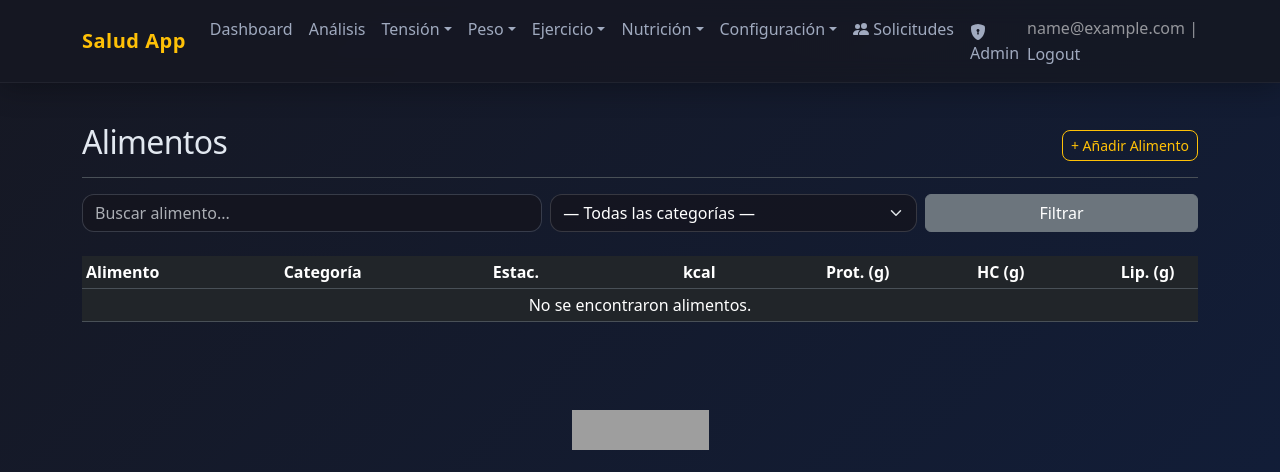
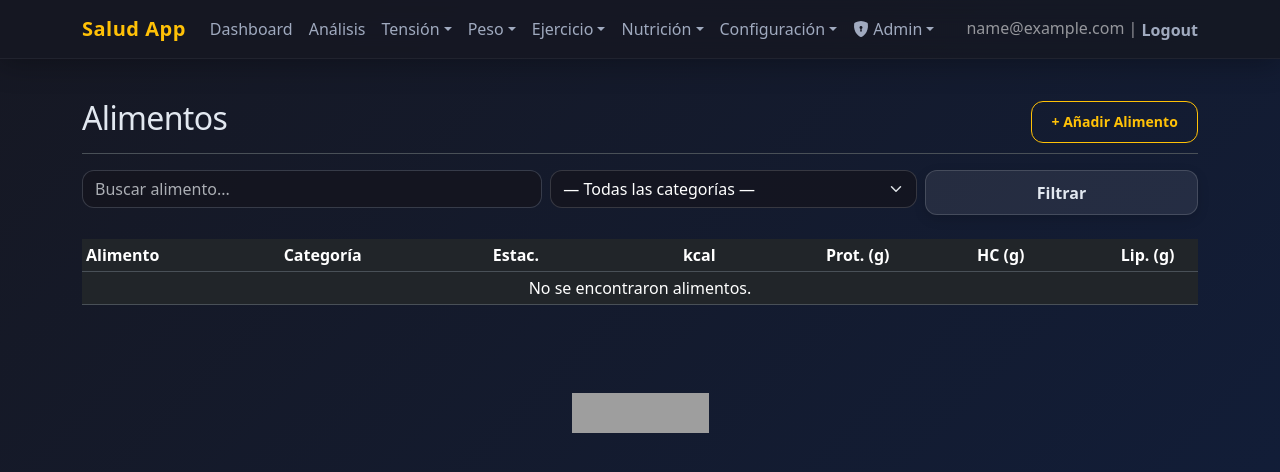
Before and after one commit to kikega/tension, a Django app: page /nutrition/foods/ in a window 1280 px wide. Shown: the top 472 px of the page. Run offline with Django 5.2, Linux system fonts and the light colour scheme; the visitor is signed in with stand-in values (Sample User, id 1); data that the repository does not hold is empty; grey boxes are pictures that could not be loaded.

Commit message:
Homgeneizacion diseño css

```diff
--- a/static/css/tension.css
+++ b/static/css/tension.css
@@ -173,37 +173,118 @@ body.login-page .navbar {
 /* --------------------------------------------------------------------------
    6. Buttons & Links
    -------------------------------------------------------------------------- */
+/* Global button base overrides */
+.btn {
+    font-weight: 600;
+    border-radius: 0.75rem;
+    padding: 0.6rem 1.2rem;
+    transition: all 0.25s cubic-bezier(0.4, 0, 0.2, 1);
+    display: inline-flex;
+    align-items: center;
+    justify-content: center;
+    gap: 0.5rem;
+}
+
+.btn:hover {
+    transform: translateY(-2px);
+}
+
+/* Primary/Accent/Warning buttons (Gold/Amber) */
 .btn-accent,
 .btn-primary,
 .btn-warning {
-    background-color: #ffc107;
-    border-color: #ffc107;
+    background-color: #ffc107 !important;
+    border-color: #ffc107 !important;
     color: #161823 !important;
-    font-weight: 600;
-    box-shadow: 0 4px 14px 0 rgba(255, 193, 7, 0.3);
-    transition: all 0.3s ease;
-    border-radius: 0.75rem;
+    box-shadow: 0 4px 14px 0 rgba(255, 193, 7, 0.25);
 }
 
 .btn-accent:hover,
 .btn-primary:hover,
 .btn-warning:hover {
-    background-color: #e0a800;
-    border-color: #e0a800;
-    box-shadow: 0 6px 20px 0 rgba(255, 193, 7, 0.5);
-    transform: translateY(-2px);
+    background-color: #e0a800 !important;
+    border-color: #e0a800 !important;
+    box-shadow: 0 6px 20px 0 rgba(255, 193, 7, 0.45);
     color: #000 !important;
 }
 
+/* Secondary buttons (Glassy dark) */
+.btn-secondary {
+    background-color: rgba(255, 255, 255, 0.08) !important;
+    border-color: rgba(255, 255, 255, 0.15) !important;
+    color: #e2e8f0 !important;
+    box-shadow: 0 4px 12px 0 rgba(0, 0, 0, 0.15);
+}
+
+.btn-secondary:hover {
+    background-color: rgba(255, 255, 255, 0.15) !important;
+    border-color: rgba(255, 255, 255, 0.25) !important;
+    color: #fff !important;
+    box-shadow: 0 6px 16px 0 rgba(0, 0, 0, 0.25);
+}
+
+/* Danger buttons */
+.btn-danger {
+    background-color: #dc3545 !important;
+    border-color: #dc3545 !important;
+    color: #fff !important;
+    box-shadow: 0 4px 14px 0 rgba(220, 53, 69, 0.25);
+}
+
+.btn-danger:hover {
+    background-color: #bb2d3b !important;
+    border-color: #b02a37 !important;
+    box-shadow: 0 6px 20px 0 rgba(220, 53, 69, 0.45);
+    color: #fff !important;
+}
+
+/* Outlines */
 .btn-outline-warning {
-    border-color: #ffc107;
-    color: #ffc107;
-    border-radius: 0.5rem;
+    border-color: #ffc107 !important;
+    color: #ffc107 !important;
+    background-color: transparent !important;
 }
 
 .btn-outline-warning:hover {
-    background-color: #ffc107;
+    background-color: #ffc107 !important;
     color: #161823 !important;
+    box-shadow: 0 4px 14px 0 rgba(255, 193, 7, 0.25);
+}
+
+.btn-outline-primary {
+    border-color: #0dcaf0 !important;
+    color: #0dcaf0 !important;
+    background-color: transparent !important;
+}
+
+.btn-outline-primary:hover {
+    background-color: #0dcaf0 !important;
+    color: #161823 !important;
+    box-shadow: 0 4px 14px 0 rgba(13, 202, 240, 0.25);
+}
+
+.btn-outline-secondary {
+    border-color: rgba(255, 255, 255, 0.3) !important;
+    color: #a0aabf !important;
+    background-color: transparent !important;
+}
+
+.btn-outline-secondary:hover {
+    background-color: rgba(255, 255, 255, 0.1) !important;
+    border-color: rgba(255, 255, 255, 0.4) !important;
+    color: #fff !important;
+}
+
+.btn-outline-danger {
+    border-color: #dc3545 !important;
+    color: #dc3545 !important;
+    background-color: transparent !important;
+}
+
+.btn-outline-danger:hover {
+    background-color: #dc3545 !important;
+    color: #fff !important;
+    box-shadow: 0 4px 14px 0 rgba(220, 53, 69, 0.25);
 }
 
 /* Bootstrap Global Style Overrides for links */
--- a/templates/base.html
+++ b/templates/base.html
@@ -126,27 +126,42 @@
             </ul>
           </li>
               {% if user.is_staff %}
-          <li class="nav-item">
-            <a class="nav-link text-warning d-flex align-items-center" href="{% url 'access_requests_list' %}">
-              <svg xmlns="http://www.w3.org/2000/svg" width="16" height="16" fill="currentColor"
-                class="bi bi-people-fill align-text-bottom me-1" viewBox="0 0 16 16">
-                <path
-                  d="M7 14s-1 0-1-1 1-4 5-4 5 3 5 4-1 1-1 1zm4-6a3 3 0 1 0 0-6 3 3 0 0 0 0 6m-5.784 6A2.24 2.24 0 0 1 5 13c0-1.355.68-2.75 1.936-3.72A6.3 6.3 0 0 0 5 9c-4 0-5 3-5 4s1 1 1 1zM4.5 8a2.5 2.5 0 1 0 0-5 2.5 2.5 0 0 0 0 5" />
+              <li class="nav-item dropdown">
+                <a class="nav-link dropdown-toggle text-warning d-flex align-items-center"
+                   href="#"
+                   role="button"
+                   data-bs-toggle="dropdown">
+                  <svg xmlns="http://www.w3.org/2000/svg" width="16" height="16" fill="currentColor" class="bi bi-shield-lock-fill align-text-bottom me-1" viewBox="0 0 16 16">
+                    <path fill-rule="evenodd" d="M8 0c-.69 0-1.843.265-2.928.56-1.11.3-2.229.655-2.887.87a1.54 1.54 0 0 0-1.044 1.262c-.596 4.477.787 7.795 2.465 9.99a11.8 11.8 0 0 0 2.517 2.453c.386.273.744.482 1.048.625.28.132.581.24.829.24s.548-.108.829-.24a7 7 0 0 0 1.048-.625 11.8 11.8 0 0 0 2.517-2.453c1.678-2.195 3.061-5.513 2.465-9.99a1.54 1.54 0 0 0-1.044-1.263 63 63 0 0 0-2.887-.87C9.843.266 8.69 0 8 0m0 5a1.5 1.5 0 0 1 .5 2.915l.385 1.99a.5.5 0 0 1-.491.595h-.788a.5.5 0 0 1-.49-.595l.384-1.99A1.5 1.5 0 0 1 8 5"/>
+                  </svg>Admin
+                  {% if pending_requests_count > 0 %}
+                    <span class="badge rounded-pill bg-danger ms-1" title="Solicitudes pendientes">{{ pending_requests_count }}</span>
+                  {% endif %}
+                </a>
+                <ul class="dropdown-menu">
+                  <li>
+                    <a class="dropdown-item d-flex align-items-center justify-content-between" href="{% url 'access_requests_list' %}">
+                      <span>
+                        <svg xmlns="http://www.w3.org/2000/svg" width="16" height="16" fill="currentColor" class="bi bi-people-fill align-text-bottom me-2" viewBox="0 0 16 16">
+                          <path d="M7 14s-1 0-1-1 1-4 5-4 5 3 5 4-1 1-1 1zm4-6a3 3 0 1 0 0-6 3 3 0 0 0 0 6m-5.784 6A2.24 2.24 0 0 1 5 13c0-1.355.68-2.75 1.936-3.72A6.3 6.3 0 0 0 5 9c-4 0-5 3-5 4s1 1 1 1zM4.5 8a2.5 2.5 0 1 0 0-5 2.5 2.5 0 0 0 0 5"/>
                         </svg>Solicitudes
+                      </span>
                       {% if pending_requests_count > 0 %}
-              <span class="badge rounded-pill bg-danger ms-1" title="Solicitudes pendientes">{{ pending_requests_count
-                }}</span>
+                        <span class="badge rounded-pill bg-danger" title="Solicitudes pendientes">{{ pending_requests_count }}</span>
                       {% endif %}
                     </a>
                   </li>
-          <li class="nav-item">
-            <a class="nav-link text-warning" href="{% url 'admin:index' %}">
-              <svg xmlns="http://www.w3.org/2000/svg" width="16" height="16" fill="currentColor"
-                class="bi bi-shield-lock-fill align-text-bottom me-1" viewBox="0 0 16 16">
-                <path fill-rule="evenodd"
-                  d="M8 0c-.69 0-1.843.265-2.928.56-1.11.3-2.229.655-2.887.87a1.54 1.54 0 0 0-1.044 1.262c-.596 4.477.787 7.795 2.465 9.99a11.8 11.8 0 0 0 2.517 2.453c.386.273.744.482 1.048.625.28.132.581.24.829.24s.548-.108.829-.24a7 7 0 0 0 1.048-.625 11.8 11.8 0 0 0 2.517-2.453c1.678-2.195 3.061-5.513 2.465-9.99a1.54 1.54 0 0 0-1.044-1.263 63 63 0 0 0-2.887-.87C9.843.266 8.69 0 8 0m0 5a1.5 1.5 0 0 1 .5 2.915l.385 1.99a.5.5 0 0 1-.491.595h-.788a.5.5 0 0 1-.49-.595l.384-1.99A1.5 1.5 0 0 1 8 5" />
-              </svg>Admin
+                  <li>
+                    <hr class="dropdown-divider">
+                  </li>
+                  <li>
+                    <a class="dropdown-item" href="{% url 'admin:index' %}">
+                      <svg xmlns="http://www.w3.org/2000/svg" width="16" height="16" fill="currentColor" class="bi bi-shield-lock-fill align-text-bottom me-2" viewBox="0 0 16 16">
+                        <path fill-rule="evenodd" d="M8 0c-.69 0-1.843.265-2.928.56-1.11.3-2.229.655-2.887.87a1.54 1.54 0 0 0-1.044 1.262c-.596 4.477.787 7.795 2.465 9.99a11.8 11.8 0 0 0 2.517 2.453c.386.273.744.482 1.048.625.28.132.581.24.829.24s.548-.108.829-.24a7 7 0 0 0 1.048-.625 11.8 11.8 0 0 0 2.517-2.453c1.678-2.195 3.061-5.513 2.465-9.99a1.54 1.54 0 0 0-1.044-1.263 63 63 0 0 0-2.887-.87C9.843.266 8.69 0 8 0m0 5a1.5 1.5 0 0 1 .5 2.915l.385 1.99a.5.5 0 0 1-.491.595h-.788a.5.5 0 0 1-.49-.595l.384-1.99A1.5 1.5 0 0 1 8 5"/>
+                      </svg>Panel Admin
                     </a>
+                  </li>
+                </ul>
               </li>
               {% endif %}
           {% endif %}
```
Lines whose indentation alone changed are shown as unchanged.
